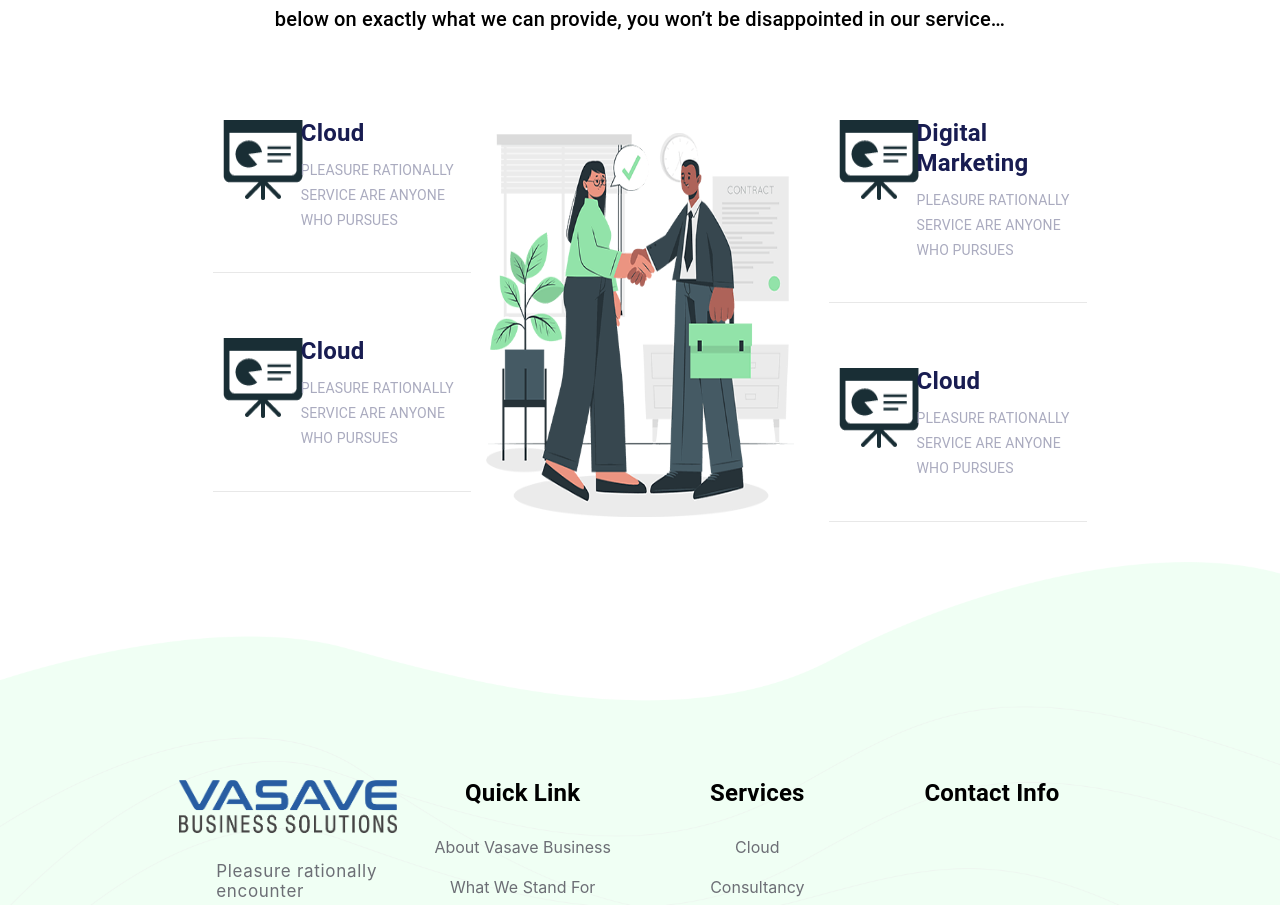
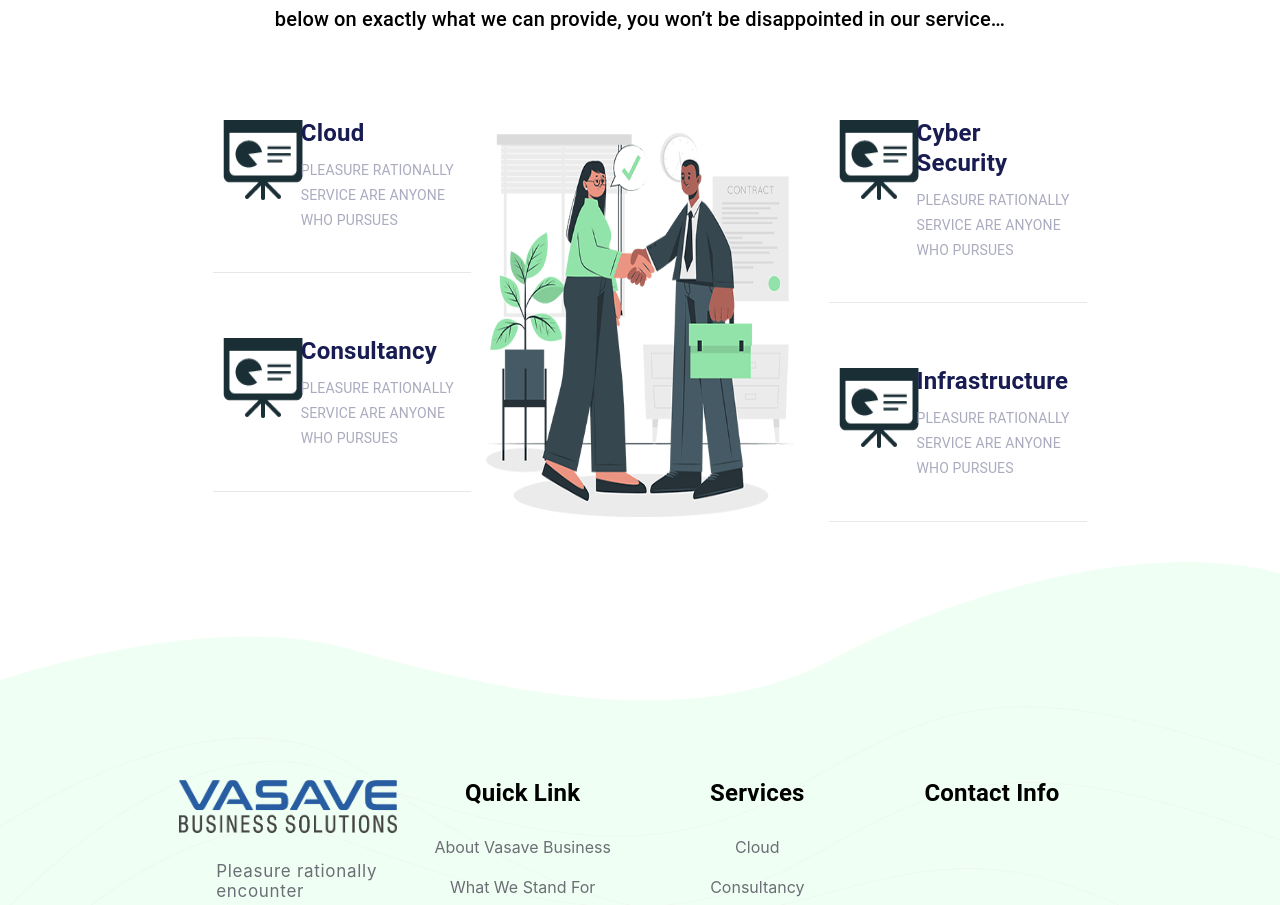
Before and after one commit to poojan411/vasave, a React (Create React App) app: page /home in a window 1280 px wide. Shown: the part 1809-2714 px from the top of the page. Built offline with nearby package versions, Linux system fonts and the light colour scheme.

Commit message:
Dynamic Navigation to servicedetails by service

```diff
--- a/src/components/ServicesCard.js
+++ b/src/components/ServicesCard.js
@@ -1,4 +1,5 @@
 import React, { useState } from "react";
+import { useNavigate } from "react-router-dom";
 import PropTypes from "prop-types";
 import Toolbar from "@mui/material/Toolbar";
 import Button from "@mui/material/Button";
@@ -22,29 +23,46 @@ function ServicesCard(props) {
   console.log("title =========>", title);
   const servicesLeft = [
     {
-      title: "cloud",
+      title: "Cloud",
       shortDescription: "Pleasure rationally service are anyone who pursues",
       image: "../images/servicesLogos/consultancyLogo.png",
     },
     {
-      title: "cloud",
+      title: "Consultancy",
       shortDescription: "Pleasure rationally service are anyone who pursues",
       image: "../images/servicesLogos/consultancyLogo.png",
     },
   ];
   const servicesRight = [
     {
-      title: "Digital Marketing",
+      title: "Cyber Security",
       shortDescription: "Pleasure rationally service are anyone who pursues",
       image: "../images/servicesLogos/consultancyLogo.png",
     },
     {
-      title: "cloud",
+      title: "Infrastructure",
       shortDescription: "Pleasure rationally service are anyone who pursues",
       image: "../images/servicesLogos/consultancyLogo.png",
     },
   ];
+  let navigate = useNavigate();
 
+  const navigateServiceDetails = (service) => {
+    const path = "/serviceDetails";
+    let data = {};
+    if (service === "Cloud") {
+      data.service = service;
+    } else if (service === "Consultancy") {
+      data.service = service;
+    } else if (service === "Cyber Security") {
+      data.service = service;
+    } else if (service === "Infrastructure") {
+      data.service = service;
+    }
+    console.log("navigateServiceDetails", service);
+
+    navigate(path, { state: data });
+  };
   return (
     // <Grid cotainer justifyContent="center">
     //   <Grid item lg={8}>
@@ -54,6 +72,9 @@ function ServicesCard(props) {
           servicesLeft.map((item, index) => {
             return (
               <SingleServiceCard
+                onClickNavigate={() => {
+                  navigateServiceDetails(item?.title);
+                }}
                 title={item?.title}
                 shortDescription={item?.shortDescription}
                 image={item?.image}
@@ -73,6 +94,9 @@ function ServicesCard(props) {
           servicesRight.map((item, index) => {
             return (
               <SingleServiceCard
+                onClickNavigate={() => {
+                  navigateServiceDetails(item?.title);
+                }}
                 title={item?.title}
                 shortDescription={item?.shortDescription}
                 image={item?.image}
--- a/src/components/SingleServiceCard.js
+++ b/src/components/SingleServiceCard.js
@@ -10,18 +10,15 @@ import Grid from "@mui/material/Grid";
 import "../styles/singleServiceCard.css";
 
 function SingleServiceCard(props) {
-  const { title, shortDescription, image } = props;
+  const { title, shortDescription, image, onClickNavigate } = props;
   console.log("image=>", image);
   const imagePath = `require("${image}")`;
   return (
     <div
-      //   sx={{ maxWidth: 345 }}
+      onClick={onClickNavigate}
       style={{
-        // backgroundColor: "#F7F7F7",
         padding: "10px",
         borderBottom: "1px solid #e8e8e8",
-
-        // paddingTop: "40px",
         width: "100%",
         marginBottom: "40px",
       }}
--- a/src/screens/ServiceDetails.js
+++ b/src/screens/ServiceDetails.js
@@ -1,5 +1,6 @@
 import React, { useState, useEffect } from "react";
 import _ from "lodash";
+import { useLocation } from "react-router-dom";
 import Box from "@mui/material/Box";
 import Typography from "@mui/material/Typography";
 import Header from "../components/Header";
@@ -21,6 +22,7 @@ import CyberSecurity from "../components/CyberSecurity";
 
 function ServiceDetails(props) {
   const [activeService, setActiveService] = useState(ourServices[0]);
+  const navigationData = useLocation();
   useEffect(() => {
     window.scrollTo({
       top: 0,
@@ -29,6 +31,23 @@ function ServiceDetails(props) {
     console.log("ourServices", ourServices);
   }, [activeService]);
 
+  useEffect(() => {
+    if (
+      !_.isEmpty(navigationData) &&
+      !_.isUndefined(navigationData) &&
+      !_.isEmpty(navigationData?.state) &&
+      !_.isUndefined(navigationData?.state)
+    ) {
+      let service = navigationData?.state?.service;
+      console.log("service=========", service);
+      console.log("service=======ourServices==", ourServices);
+      const currentService = ourServices.filter(
+        (item) => item.title === service
+      );
+      console.log("service=======currentService==", currentService);
+      setActiveService(currentService[0]);
+    }
+  }, []);
   const headerOptions = [
     {
       title: "home",
@@ -47,7 +66,12 @@ function ServiceDetails(props) {
       detials: "contact",
     },
   ];
-  console.log("ourServices=======", ourServices);
+
+  console.log(
+    "selected Services= navigation======",
+    navigationData?.state?.service
+  );
+
   return (
     <div>
       <Header headerData={headerOptions} />
```
